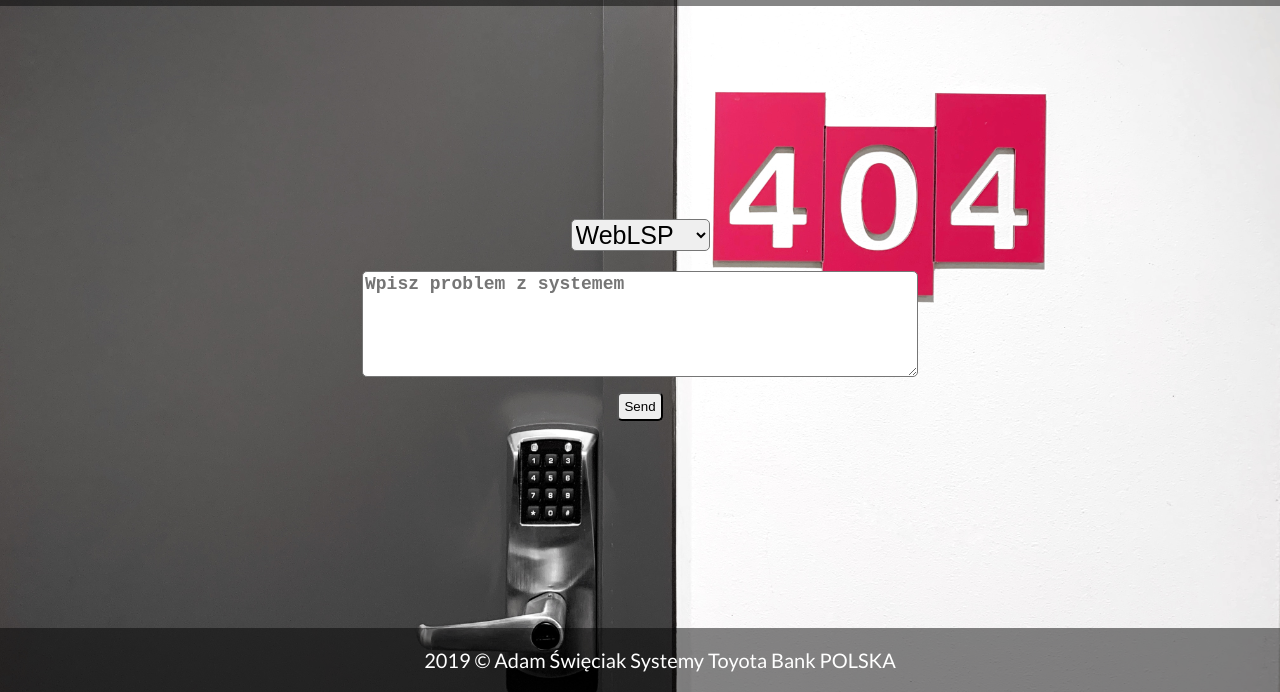
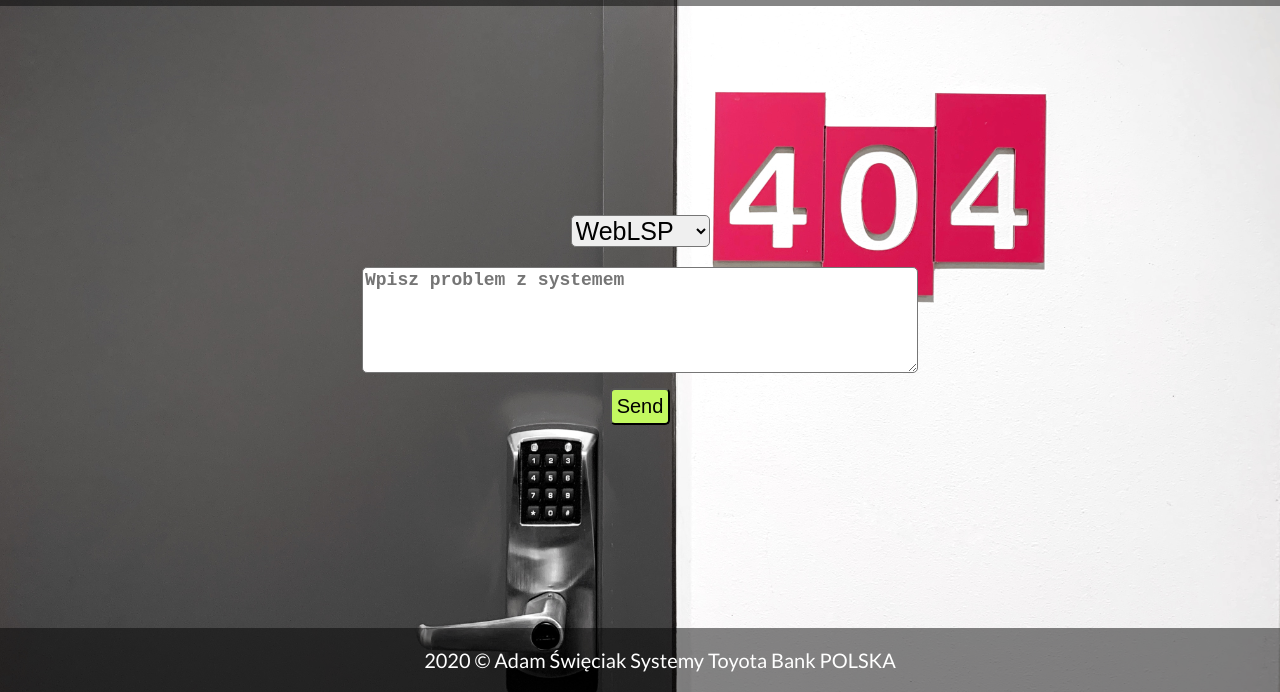
Before and after one commit to AdamSwieciak/form_Toyota, a plain HTML site: page index.html in a window 1280 px wide. Shown: the part 108-800 px from the top of the page. Drawn offline with Linux system fonts and the light colour scheme.

Commit message:
corected

```diff
--- a/index.html
+++ b/index.html
@@ -36,7 +36,7 @@
 	</section>
 
 	<footer>
-	2019 &copy; Adam Święciak Systemy Toyota Bank POLSKA
+	2020 &copy; Adam Święciak Systemy Toyota Bank POLSKA
 	</footer>
 
 
--- a/style.css
+++ b/style.css
@@ -37,6 +37,8 @@ select{
 #submit{
 	margin: 15px;
 	padding: 5px;
+	font-size: 20px;
+	background-color: rgb(195, 248, 96);
 	cursor: pointer;
 	border-radius: 5px;
 }
```
